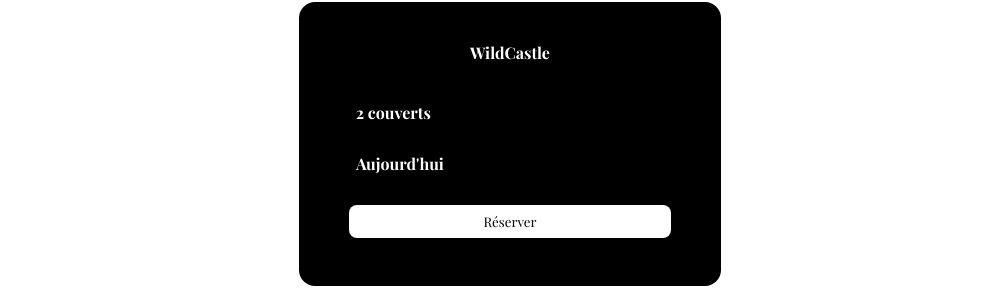
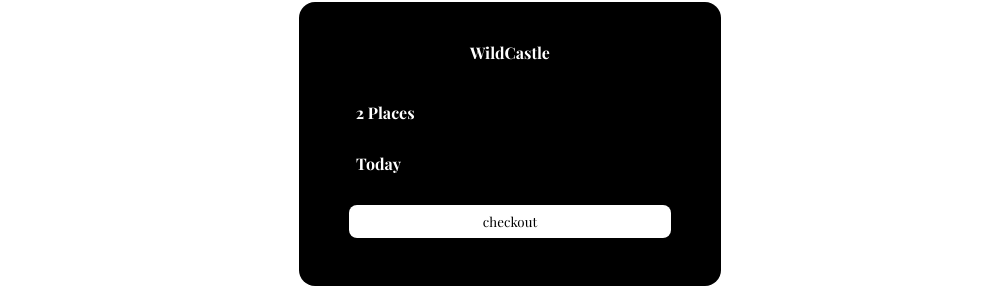
Before and after one commit to MaxenceGitDev/ProtoJam_1, a React (Vite) app: page /reservation in a window 1280 px wide. Shown: the part 272-560 px from the top of the page, without its empty margins (130-1135 px from the left). Built offline with nearby package versions, Linux system fonts and the light colour scheme; a web font is replaced by a local one.

Commit message:
fixed language page

```diff
--- a/src/pages/Reservation.tsx
+++ b/src/pages/Reservation.tsx
@@ -27,7 +27,7 @@
 								type="button"
 								onClick={() => setShowOptions(!showOptions)}
 							>
-                <b>{couverts} couverts</b>
+								<b>{couverts} Places</b>
 							</button>
 							{showOptions && (
 								<ul>
@@ -51,7 +51,7 @@
 							type="button"
 							onClick={() => setShowDateOptions(!showDateOptions)}
 						>
-              <b>{date || "Aujourd'hui"}</b>
+							<b>{date || "Today"}</b>
 						</button>
 						{showDateOptions && (
 							<div className="input-date">
@@ -65,7 +65,7 @@
 							</div>
 						)}
 						<button className="button-reservation" type="button">
-              Réserver
+							checkout
 						</button>
 					</div>
 				</div>
```
Also changed, not shown: src/App.tsx (indentation only). Lines whose indentation alone changed are shown as unchanged.
